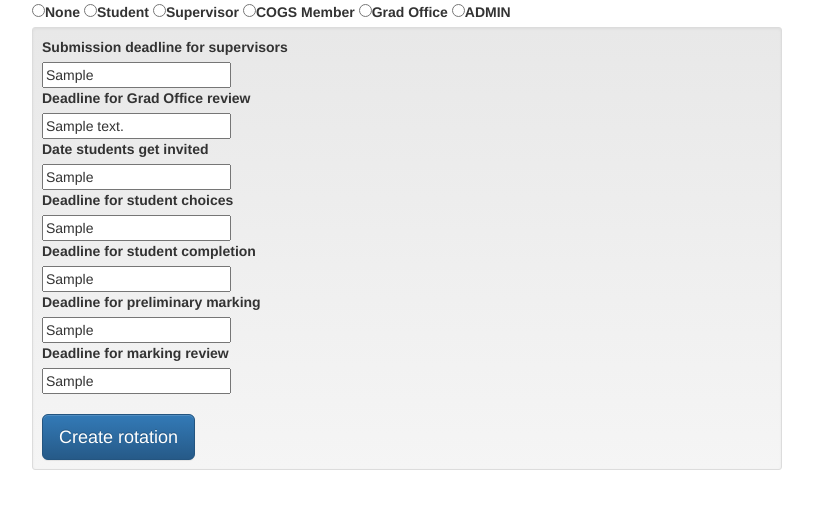
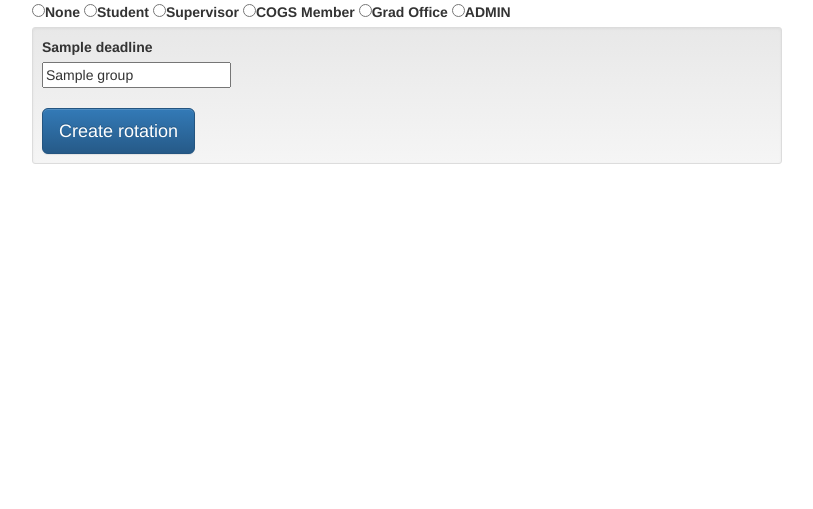
Before and after one commit to wsi-cogs/backend, a Python web app: template template/group_create.jinja2 in a window 1280 px wide. Shown: the top 509 px of the page, without its empty margins (38-851 px from the left). Run offline with Jinja, Linux system fonts and the light colour scheme; the template is opened without the code that fills it: most values are stand-ins (such as "Sample title", 1, 10 or a date in 2020); some libraries are stand-ins or nearby versions.

Commit message:
Move deadlines into config file

```diff
--- a/db.py
+++ b/db.py
@@ -32,8 +32,7 @@ class ProjectGroup(Base):
     student_invite = Column(Date)
     student_choice = Column(Date)
     student_complete = Column(Date)
-    initial_mark = Column(Date)
-    cogs_mark = Column(Date)
+    marking_complete = Column(Date)
     series = Column(Integer)
     part = Column(Integer)
     read_only = Column(Boolean)
--- a/main.py
+++ b/main.py
@@ -23,6 +23,7 @@ def main():
 
     conf = load_config(os.path.join("config", "config.yaml"))
     app['db_config'] = conf["db"]
+    app['deadlines'] = conf["deadlines"]
 
     aiohttp_jinja2.setup(app, loader=FileSystemLoader("./template/"))
     app.router.add_static("/static/", "./static")
--- a/routes/user_page.py
+++ b/routes/user_page.py
@@ -19,7 +19,8 @@ async def user_page(request):
     cookies = request.cookies
     session = request.app["session"]
     group = get_most_recent_group(session)
-    rtn = {"can_edit": not group.read_only}
+    rtn = {"can_edit": not group.read_only,
+           "deadlines": request.app["deadlines"]}
     if get_permission_from_cookie(cookies, "create_projects"):
         rtn["series_list"] = get_projects_user(request, int(cookies["user_id"]))
     if get_permission_from_cookie(cookies, "modify_project_groups"):
--- a/static/js/group_create.js
+++ b/static/js/group_create.js
@@ -1,5 +1,3 @@
-no_datepickers = 7
-
 function selectDate(selected, i, add_days=1) {
     if (!selected) {
         return
--- a/template/group_create.jinja2
+++ b/template/group_create.jinja2
@@ -44,6 +44,9 @@
 {% endblock %}
 
 {% block script %}
+    <script>
+        no_datepickers = {{ deadlines | count }};
+    </script>
     <script src="/static/js/group_create.js"></script>
     <script>
         $(document).ready(function() {
--- a/template/group_form_inline.jinja2
+++ b/template/group_form_inline.jinja2
@@ -4,20 +4,10 @@
 
                     <div class="row">
                         <div class="col-md-6">
-                            <label for="datepicker1">Submission deadline for supervisors</label>
-                            <input class="input-group date" id="datepicker1" name="supervisor_submit" value="{{ group.supervisor_submit }}"/>
-                            <label for="datepicker2">Deadline for Grad Office review</label>
-                            <input class="input-group date" id="datepicker2" name="grad_office_review" value="{{ group.grad_office_review }}"/>
-                            <label for="datepicker3">Date students get invited</label>
-                            <input class="input-group date" id="datepicker3" name="student_invite" value="{{ group.student_invite }}"/>
-                            <label for="datepicker4">Deadline for student choices</label>
-                            <input class="input-group date" id="datepicker4" name="student_choice" value="{{ group.student_choice }}"/>
-                            <label for="datepicker5">Deadline for student completion</label>
-                            <input class="input-group date" id="datepicker5" name="student_complete" value="{{ group.student_complete }}"/>
-                            <label for="datepicker6">Deadline for preliminary marking</label>
-                            <input class="input-group date" id="datepicker6" name="initial_mark" value="{{ group.initial_mark }}"/>
-                            <label for="datepicker7">Deadline for marking review</label>
-                            <input class="input-group date" id="datepicker7" name="cogs_mark" value="{{ group.cogs_mark }}"/>
+                            {% for deadline in deadlines %}
+                                <label for="datepicker{{ loop.index }}">{{ deadlines[deadline]["name"] }}</label>
+                                <input class="input-group date" id="datepicker{{ loop.index }}" name="{{ deadline }}" value="{{ group[deadline] }}"/>
+                            {% endfor %}
                             <br/>
                             <button type="submit" class="btn btn-primary btn-lg" name="add_group">{{ create_button }}</button>
                         </div>
--- a/template/user_page.jinja2
+++ b/template/user_page.jinja2
@@ -22,6 +22,9 @@
 
 {% block script %}
     {% if modify_project_groups == "True" %}
+        <script>
+            no_datepickers = {{ deadlines | count }};
+        </script>
         <script src="/static/js/group_create.js"></script>
         <script>
             $(document).ready(function() {
```
Also changed, not shown: config/config.py (+12 -1 lines), routes/group_create.py (+3 -5 lines).
